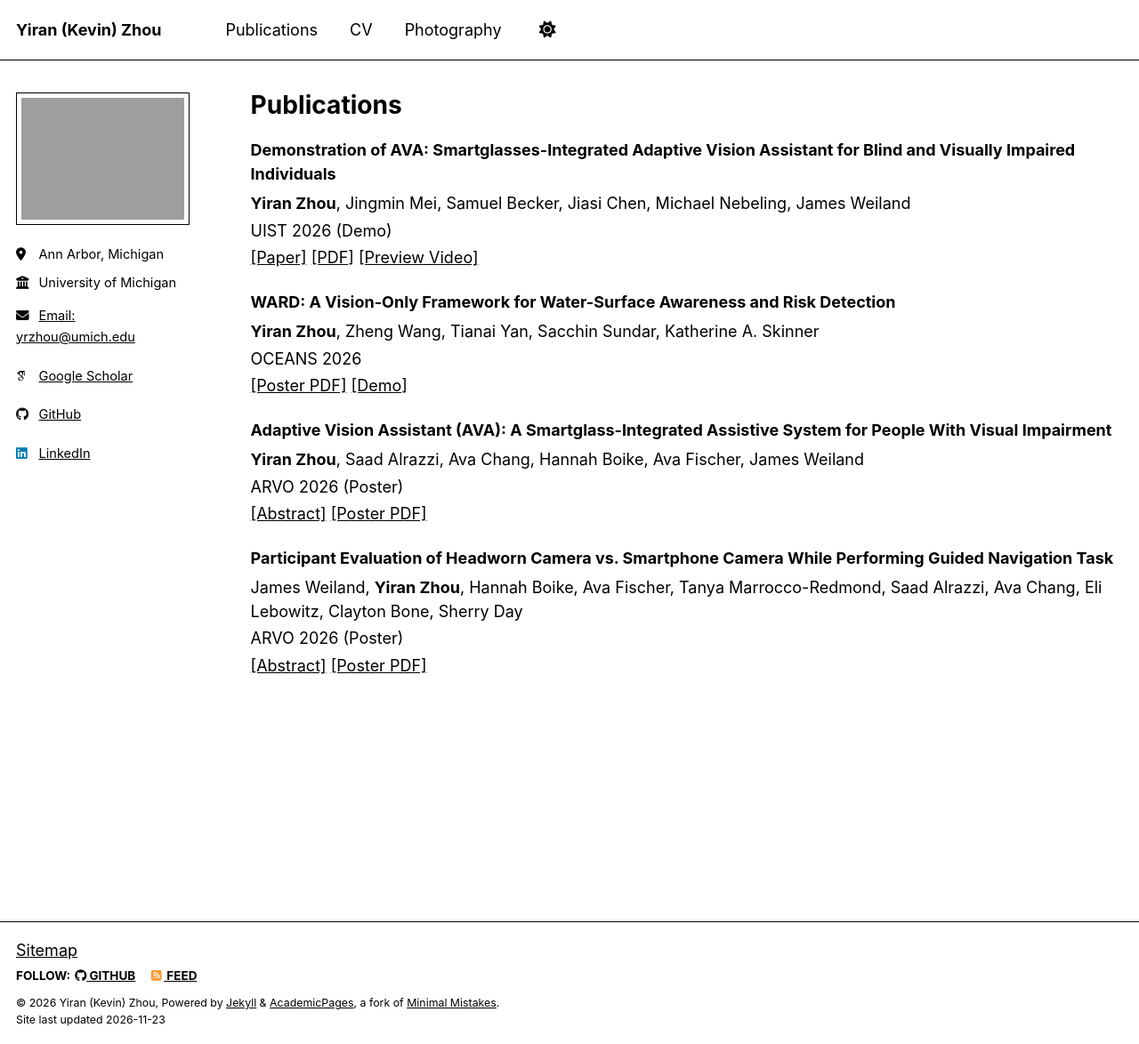
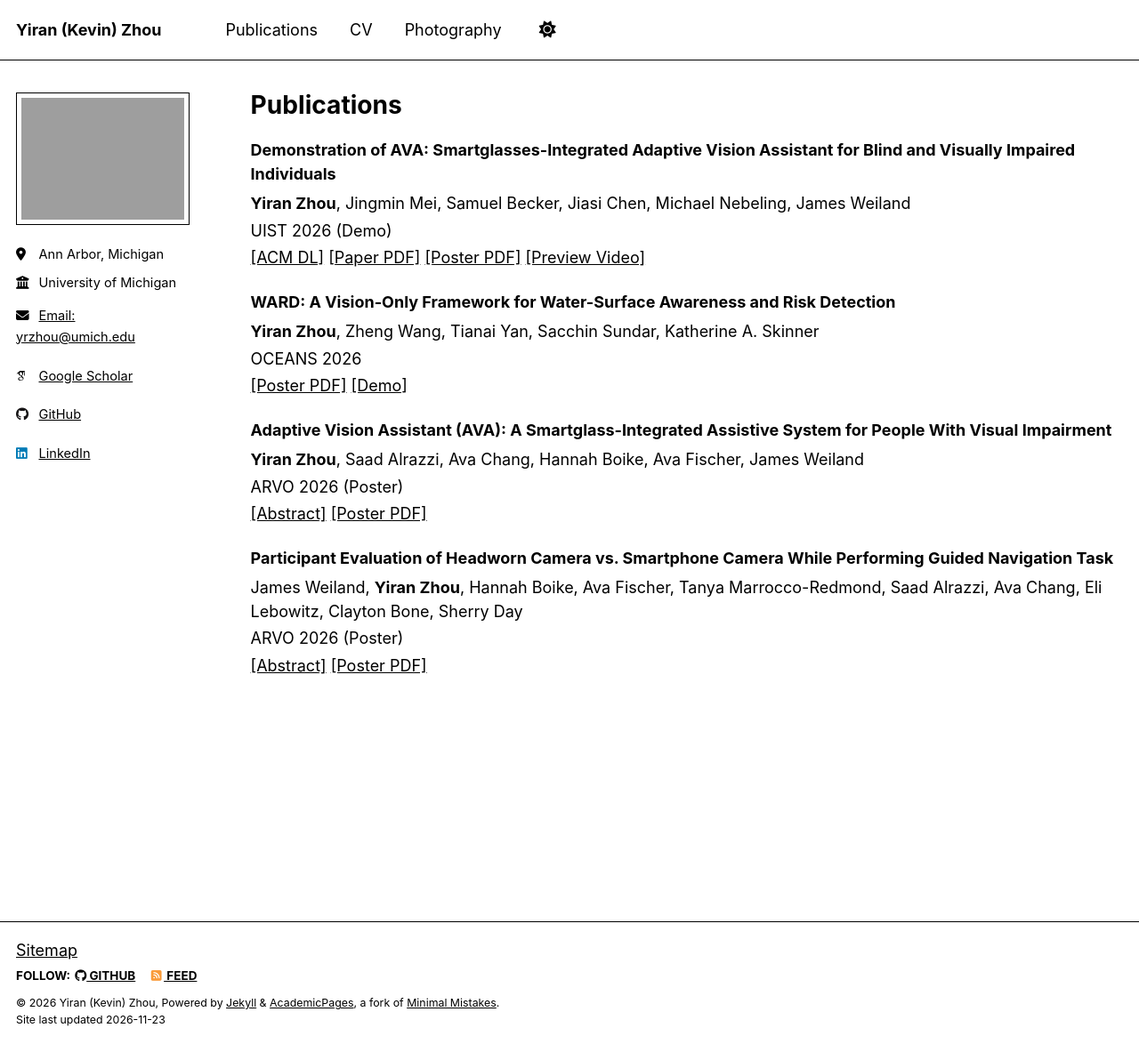
Before and after one commit to kevin-yiran-zhou/kevin-yiran-zhou.github.io, a Jekyll site: the page built from _pages/publications.html, in a window 1280 px wide and 1174 px high. Shown: the whole window at 89% size. Built offline with Jekyll 4.4.1, drawn with Linux system fonts in a browser that asks for light colours; some web fonts are replaced; a script that is not in the unit is left out.

Commit message:
UIST 2026 add

```diff
--- a/_pages/publications.html
+++ b/_pages/publications.html
@@ -14,8 +14,9 @@ author_profile: true
   <p style="margin: 0.2rem 0;"><strong>Yiran Zhou</strong>, Jingmin Mei, Samuel Becker, Jiasi Chen, Michael Nebeling, James Weiland</p>
   <p style="margin: 0.2rem 0;">UIST 2026 (Demo)</p>
   <p style="margin: 0.2rem 0;">
-    <a href="https://dl.acm.org/doi/full/10.1145/3830397.3842438" target="_blank" rel="noopener">[Paper]<span class="screen-reader-text"> for AVA demonstration (opens in a new tab)</span></a>
-    <a href="https://dl.acm.org/doi/pdf/10.1145/3830397.3842438" target="_blank" rel="noopener">[PDF]<span class="screen-reader-text"> for AVA demonstration (opens in a new tab)</span></a>
+    <a href="https://dl.acm.org/doi/full/10.1145/3830397.3842438" target="_blank" rel="noopener">[ACM DL]<span class="screen-reader-text"> for AVA demonstration (opens in a new tab)</span></a>
+    <a href="https://dl.acm.org/doi/pdf/10.1145/3830397.3842438" target="_blank" rel="noopener">[Paper PDF]<span class="screen-reader-text"> for AVA demonstration (opens in a new tab)</span></a>
+    <a href="{{ '/files/UIST-2026-AVA.pdf' | relative_url }}" target="_blank" rel="noopener">[Poster PDF]<span class="screen-reader-text"> for AVA demonstration (opens in a new tab)</span></a>
     <a href="https://youtu.be/7_4m-H-aEBA?si=7PitJ2ri28hZ8-7s" target="_blank" rel="noopener">[Preview Video]<span class="screen-reader-text"> for AVA demonstration (opens in a new tab)</span></a>
   </p>
 </div>
```
Also changed, not shown: 1 other file.
